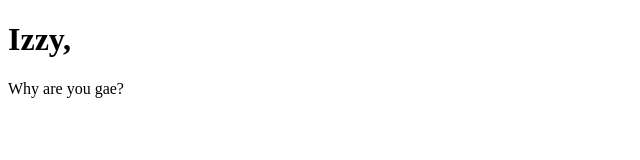
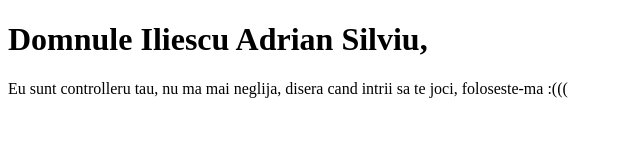
Before and after one commit to KusanagiBoi/kusanagiboi.github.io, a plain HTML site: page index.html in a window 1280 px wide. Shown: the whole page, without its empty margins (0-640 px from the left). Drawn offline with Linux system fonts and the light colour scheme.

Commit message:
Update index.html

```diff
--- a/index.html
+++ b/index.html
@@ -1,7 +1,7 @@
 <!DOCTYPE html>
 <html>
 <body>
-<h1>Izzy,</h1>
-<p>Why are you gae?</p>
+<h1>Domnule Iliescu Adrian Silviu,</h1>
+<p>Eu sunt controlleru tau, nu ma mai neglija, disera cand intrii sa te joci, foloseste-ma :(((</p>
 </body>
 </html>
```
